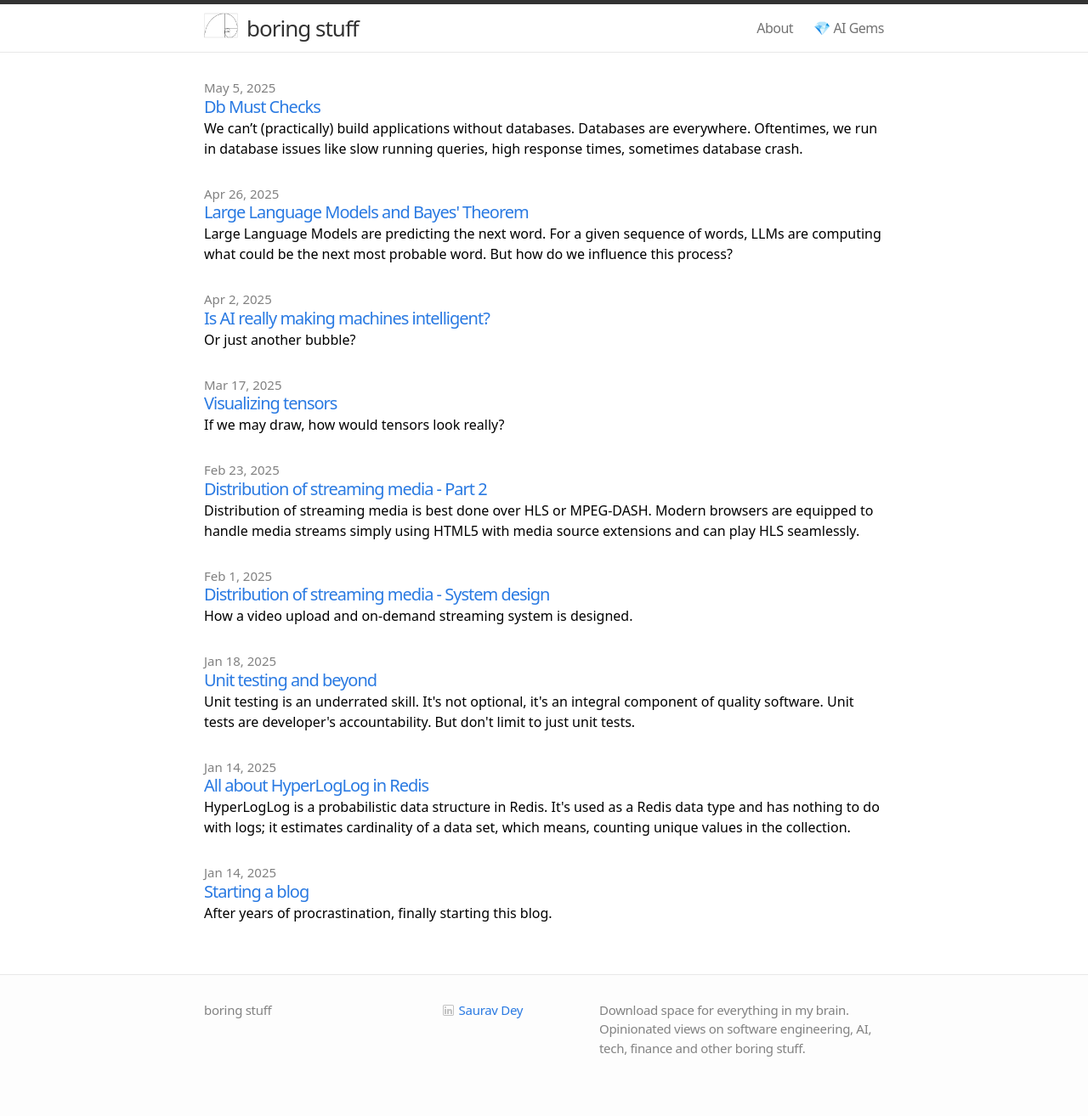
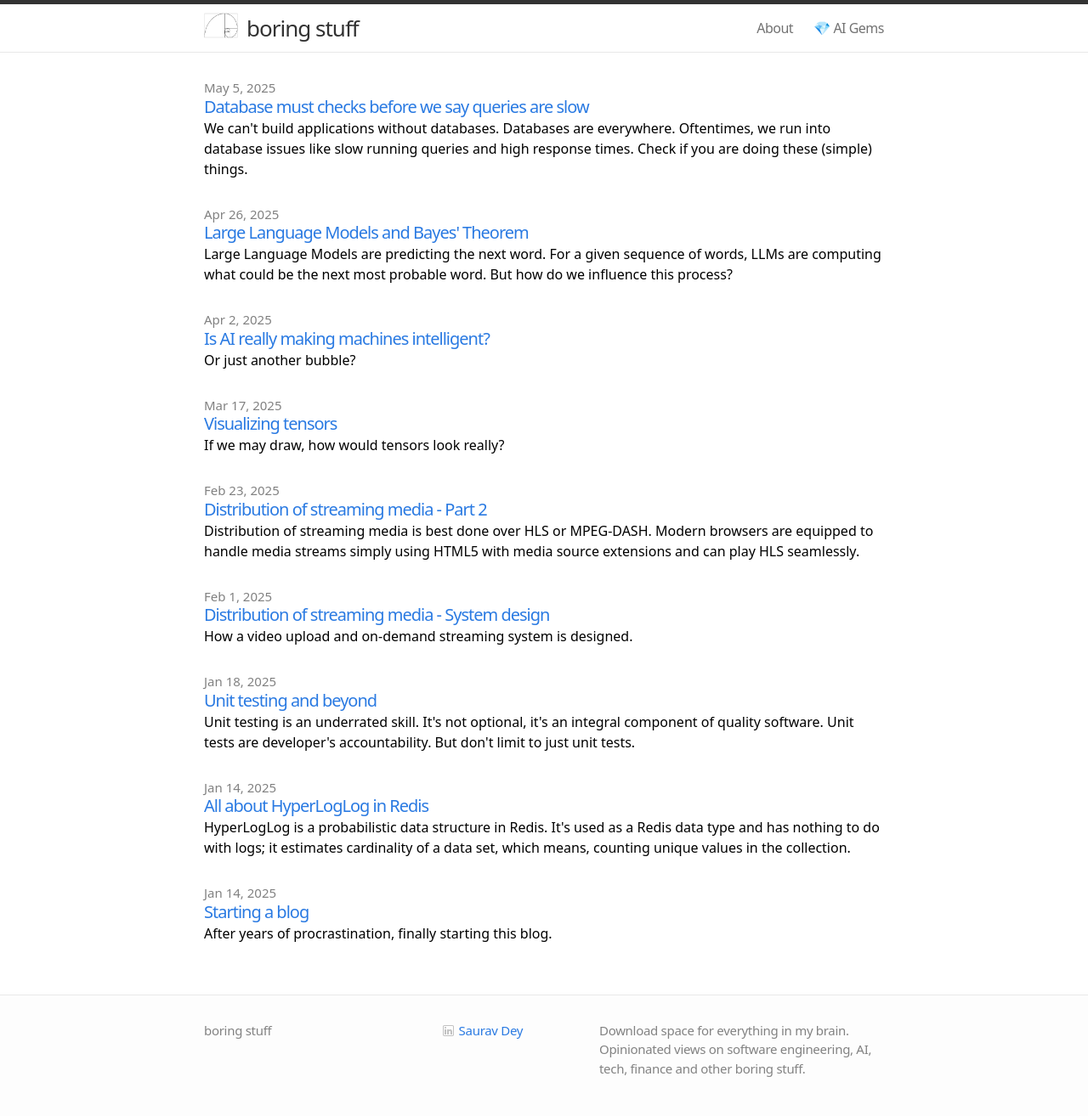
Before and after one commit to mindyouragents/mindyouragents.github.io, a Jekyll site: the page built from index.html, in a window 1280 px wide. Shown: the whole page at 85% size. Built offline with Jekyll 4.4.1, drawn with Linux system fonts in a browser that asks for light colours; some web fonts are replaced; before the commit the page ends 1290 px from its top, so only the background shows below that.

Commit message:
db must checks post

```diff
--- a/_posts/2025-05-05-db-must-checks.markdown
+++ b/_posts/2025-05-05-db-must-checks.markdown
@@ -1,5 +1,14 @@
+---
+layout: post
+comments: false
+mathjax: true
+title:  "Database must checks before we say queries are slow"
+excerpt: "We can't build applications without databases. Databases are everywhere. Oftentimes, we run into database issues like slow running queries and high response times. Check if you are doing these (simple) things."
+date:   2025-05-05 10:00:00
+---
+
 We can't (practically) build applications without databases. Databases are everywhere.
-Oftentimes, we run in database issues like slow running queries, high response times, sometimes database crash.
+Oftentimes, we run into database issues like slow running queries, high response times, sometimes database crash.
 
 While *understanding and optimizing slow queries queries* and *how databases internally work* is an expertise in itself, but before we state the database is slow or taking huge disk space, let's you can check the following:
 
```
